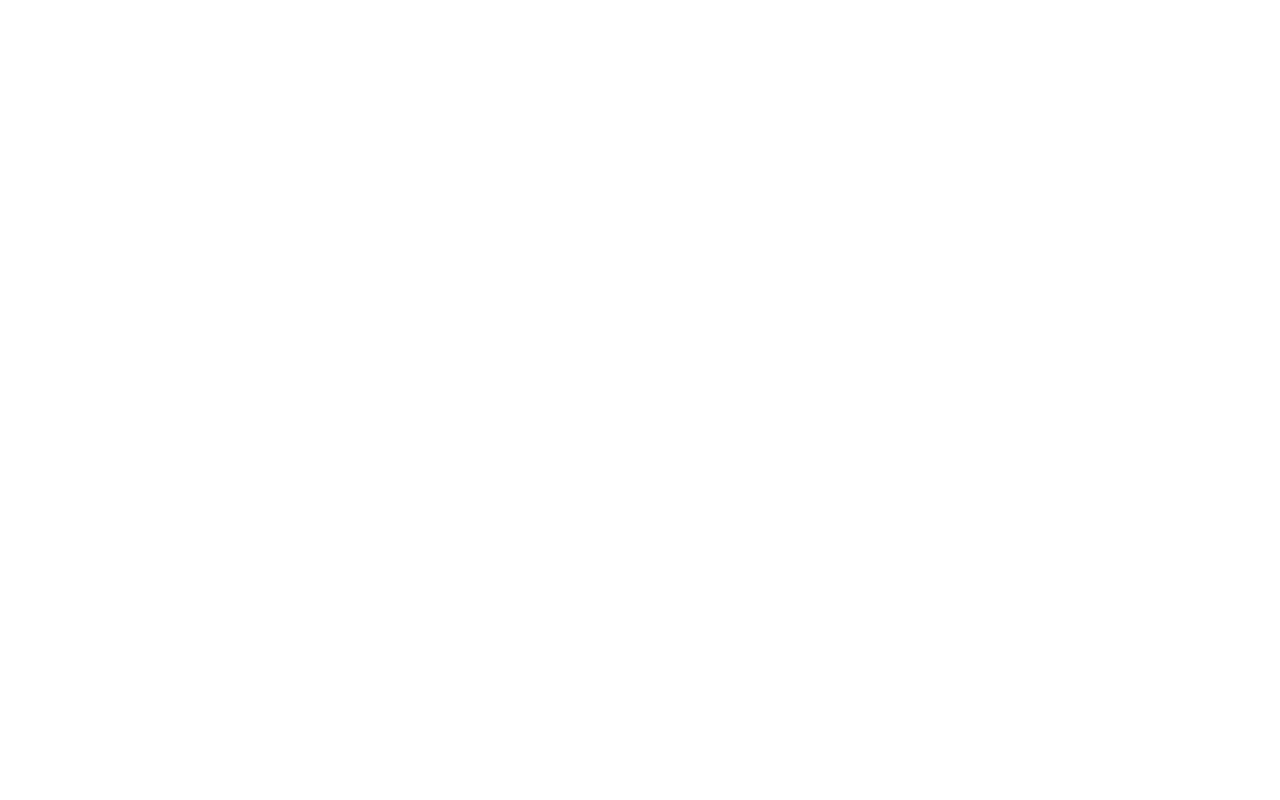
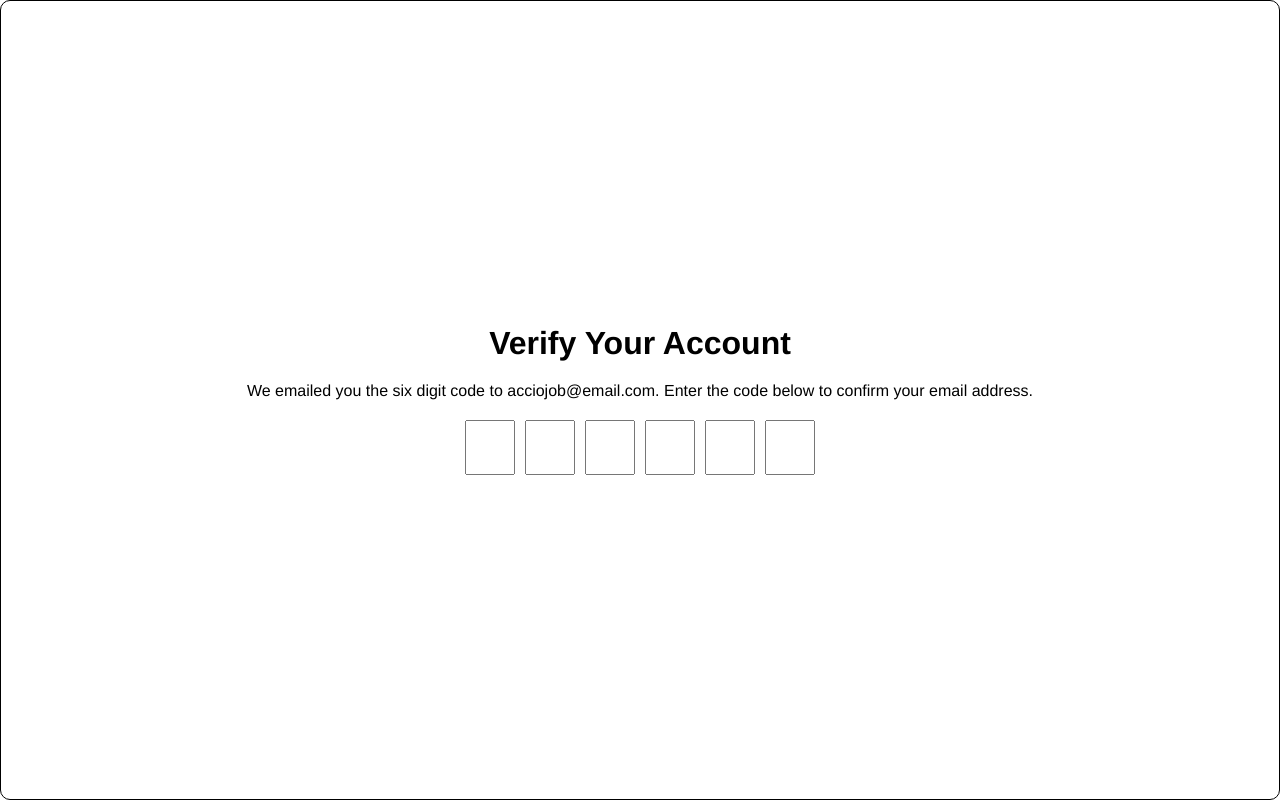
Before and after one commit to acciojob/OTP-Aman13052002, a website: page main.html in a window 1280 px wide. Drawn offline with Linux system fonts and the light colour scheme.

Commit message:
created a submission

```diff
--- a/main.html
+++ b/main.html
@@ -8,6 +8,19 @@
 
 <body>
 	<!-- the entire body must be written by student -->
+	<div class="card">
+		<h1 id="verification_heading">Verify Your Account</h1>
+			<p id="verification_subtext">We emailed you the six digit code to acciojob@email.com. Enter the code below to confirm your email address.</p>
+
+			<div class="code-container" maxlength="1">
+		<input type="text" class="code" maxlength="1">
+		<input type="text" class="code" maxlength="1">
+		<input type="text" class="code" maxlength="1">
+		<input type="text" class="code" maxlength="1">
+		<input type="text" class="code" maxlength="1">
+		<input type="text" class="code" maxlength="1">
+	</div>
+	</div>
     <script type="text/javascript" src="./script.js">
 </script>
 
--- a/script.js
+++ b/script.js
@@ -1 +1,14 @@
 //your JS code here. If required.
+let inputs = document.querySelectorAll('.code');
+inputs.forEach((input,i)=>{
+	input.addEventListener('keyup',(e)=>{
+		if(e.key>='0' && e.key<='9'){
+			inputs[i+1].focus();
+		}else if(e.key==="Backspace"){
+			input.value="";
+			inputs[i-1].focus();
+		}else{
+			e.preventDefault();
+		}
+	});
+})
--- a/styles.css
+++ b/styles.css
@@ -1 +1,41 @@
 /*  your css code here. If applicable */
+*{
+	padding: 0;
+	margin: 0;
+	box-sizing: border-box;
+}
+body{
+	font-family: "Helvetica";
+}
+.code{
+	height: 55px;
+	width: 50px;
+	font-size: 2rem;
+	font-weight: bold;
+	text-align: center;
+}
+.card{
+	display: flex;
+	flex-direction:column;
+	justify-content: center;
+	align-items:center;
+	height: 100vh;
+	margin: 0;
+	border: 1px solid black;
+	border-radius: 10px;
+	gap: 20px;
+	padding: 10px;
+	text-align:center;
+}
+#verification_heading{
+	text-align:center;
+}
+.code-container{
+	display: flex;
+	justify-content: center;
+	align-items: center;
+	gap: 10px;
+}
+.code:focus{
+	border: 1px solid blue;
+}
```
